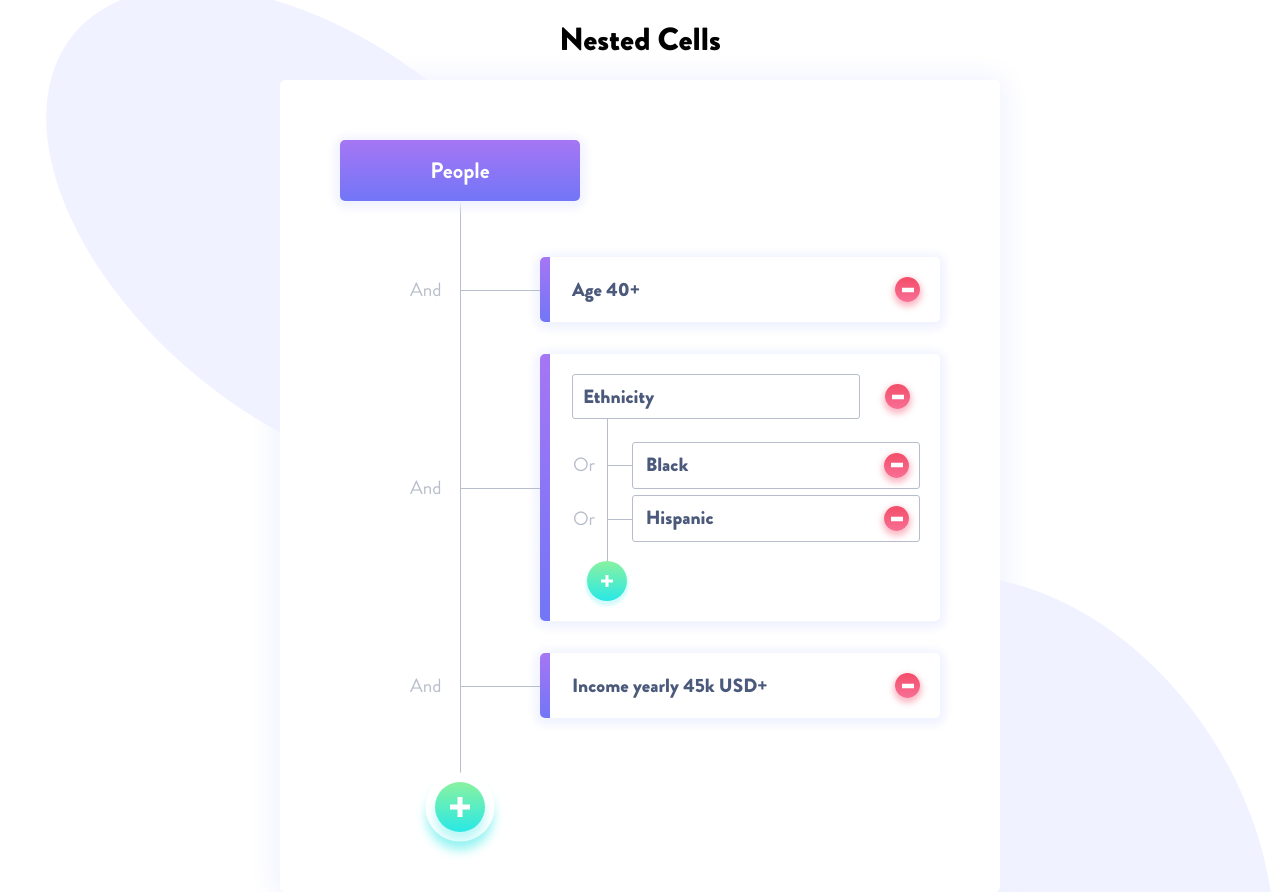
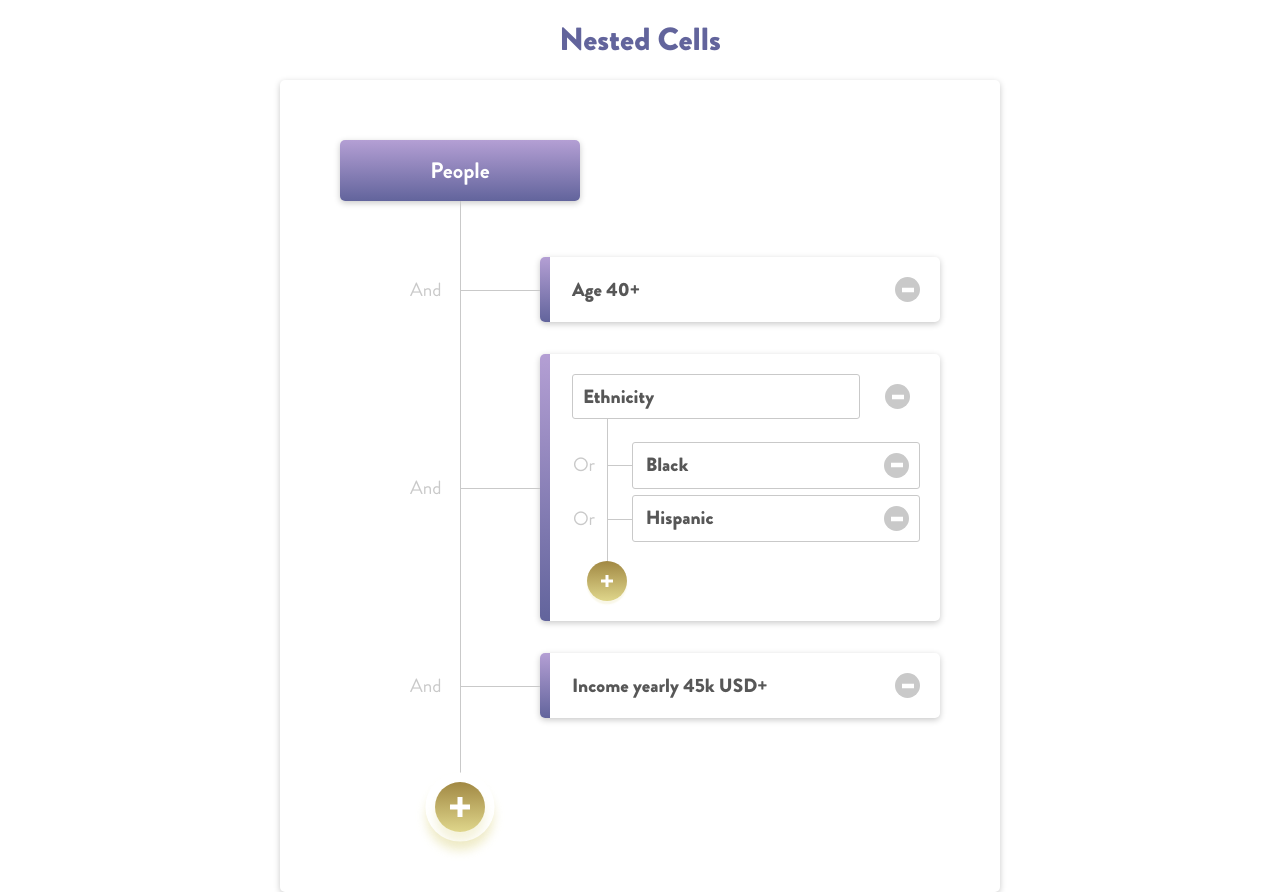
Before and after one commit to jchojna/nested-cells, a React (Create React App) app: page / in a window 1280 px wide. Built offline with nearby package versions, Linux system fonts and the light colour scheme.

Commit message:
style: update colors and box-shadows

```diff
--- a/src/scss/App.scss
+++ b/src/scss/App.scss
@@ -4,17 +4,18 @@
 .App {
   @include flex-center;
   background: #fff;
-  background: url(../assets/svg/background.svg);
   background-size: 100%;
   background-position: 0 20%;
   flex-direction: column;
   margin: 0;
   min-height: 100vh;
+  overflow: hidden;
   padding: 0;
   width: 100%;
 
   &__header {
     @include flex-center;
+    color: $color-violet;
     flex-direction: column;
   }
 
--- a/src/scss/Button.scss
+++ b/src/scss/Button.scss
@@ -15,7 +15,7 @@
   &--add {
     @include gradient ($color-cyan, $color-green, 0);
     box-shadow:
-      0 0.2em 0.2em 0.1em rgba($color: $color-cyan, $alpha: 0.2);
+      0 0.2em 0.1em rgba($color: $color-cyan, $alpha: 0.2);
     height: $size-addButton;
     margin-left: $offset-cellAddButton - $size-addButton / 2;
     margin-top: 1rem;
@@ -25,28 +25,25 @@
     &:focus,
     &:hover {
       box-shadow:
-        0 0.2em 0.2em rgba($color: $color-cyan, $alpha: 0.3),
+        0 0.2em 0.1em rgba($color: $color-cyan, $alpha: 0.3),
         0 0 0 0.3em rgba($color: #fff, $alpha: 1),
-        0 0 1em 0.2em rgba($color: $color-cyan, $alpha: 0.8);
+        0 0 1em 0.1em rgba($color: $color-cyan, $alpha: 0.8);
     }
   }
 
   &--remove {
-    @include gradient ($color-lightPurple, $color-purple, 0);
-    box-shadow:
-      0 0.2em 0.4em 0.1em rgba($color: $color-purple, $alpha: 0.4);
+    background-color: $color-light;
+    fill: #fff;
     height: $size-removeButton;
     margin-left: 20px;
     min-width: $size-removeButton;
     padding: ($size-removeButton - 12) / 2;
+    transition: background-color $time-hover;
     width: $size-removeButton;
 
     &:focus,
     &:hover {
-      box-shadow:
-        0 0.2em 0.2em rgba($color: $color-purple, $alpha: 0.3),
-        0 0 0 0.2em rgba($color: #fff, $alpha: 1),
-        0 0 0.8em 0.2em rgba($color: $color-purple, $alpha: 0.8);
+      background-color: $color-dark;
     }
   }
 
@@ -67,7 +64,7 @@
       box-shadow:
         0 0.2em 0.2em rgba($color: $color-cyan, $alpha: 0.3),
         0 0 0 0.1em rgba($color: #fff, $alpha: 1),
-        0 0 0.6em 0.1em rgba($color: $color-cyan, $alpha: 0.8);
+        0 0 0.3em 0.1em rgba($color: $color-cyan, $alpha: 0.8);
     }
   }
 
--- a/src/scss/Popup.scss
+++ b/src/scss/Popup.scss
@@ -104,9 +104,7 @@
 
       &:focus,
       &:hover {
-        @include gradient ($color-purple, $color-lightPurple, 0);
         @include background-cut (100%);
-        box-shadow: $shadow-hoverCancel;
       }
     }
 
--- a/src/scss/Tree.scss
+++ b/src/scss/Tree.scss
@@ -23,7 +23,7 @@
 
   &--main {
     background-color: #fff;
-    box-shadow: 0 2px 30px 5px $color-lightLilac;
+    box-shadow: 0 2px 6px $color-light;
     padding: $padding-container;
 
     &::before {
--- a/src/scss/_variables.scss
+++ b/src/scss/_variables.scss
@@ -1,13 +1,10 @@
 // COLORS
-$color-light: #b7bdca;
-$color-dark: #4b597b;
-$color-lightLilac: #f0f2ff;
-$color-lilac: #a576f4;
-$color-violet: #7276f7;
-$color-cyan: #29e8e6;
-$color-green: #89f29f;
-$color-lightPurple: #f86f95;
-$color-purple: #f34d68;
+$color-light: #c9c9c9;
+$color-dark: #575757;
+$color-lilac: #b49fd4;
+$color-violet: #62649c;
+$color-cyan: #dfd68b;
+$color-green: #a18843;
 
 // BUTTONS
 $size-mainAddButton: 50px;
@@ -15,10 +12,10 @@ $size-addButton: 40px;
 $size-removeButton: 25px;
 
 // SHADOWS
-$shadow-cell: 0 2px 10px 5px $color-lightLilac;
-$shadow-button: 0 2px 5px 3px $color-lightLilac;
-$shadow-hoverSubmit: 0 2px 10px 5px rgba($color: $color-cyan, $alpha: 0.4);
-$shadow-hoverCancel: 0 2px 10px 5px rgba($color: $color-purple, $alpha: 0.4);
+$shadow-size: 0 2px 6px;
+$shadow-cell: $shadow-size $color-light;
+$shadow-button: $shadow-size $color-light;
+$shadow-hoverSubmit: $shadow-size rgba($color: $color-cyan, $alpha: 0.4);
 
 // LAYOUT
 $padding-container: 60px;
```
Also changed, not shown: 1 other file (tests, documents, lock files or other folders).
